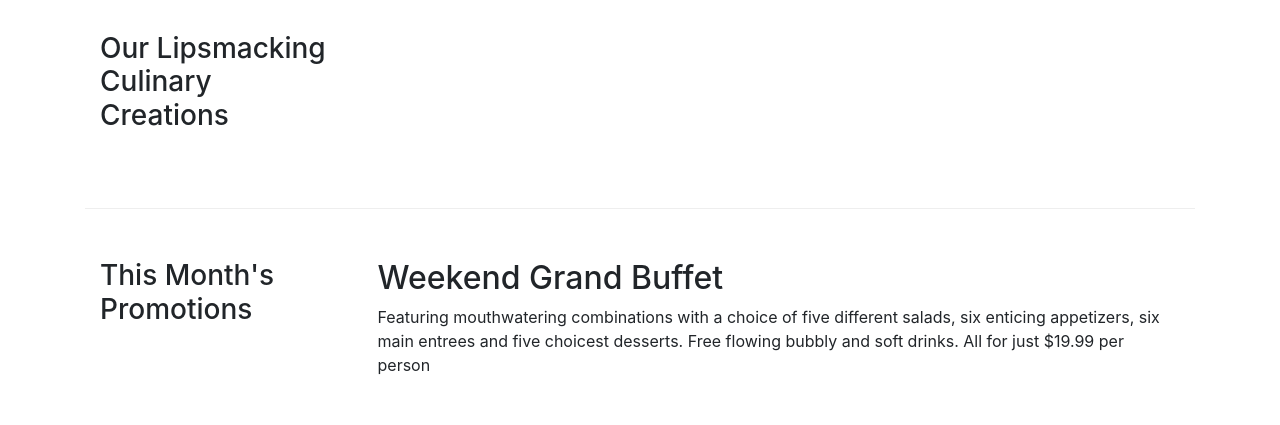
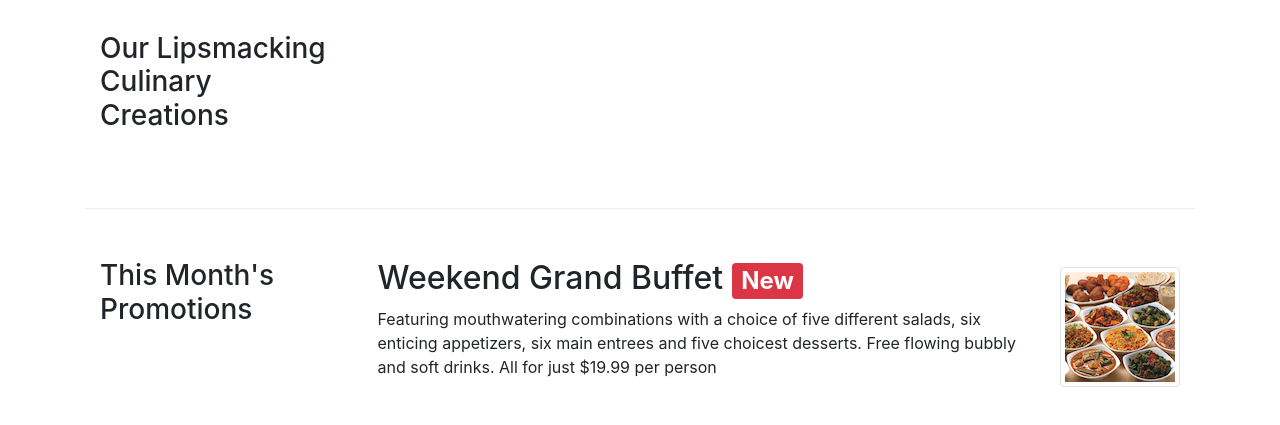
Before and after one commit to valentin-gavela/Bootstrap4, a website: page conFusion/index.html in a window 1280 px wide. Shown: the part 525-950 px from the top of the page. Drawn offline with nearby package versions, Linux system fonts and the light colour scheme.

Commit message:
week 2 task 2 add img and badge to weekend grand buffet

```diff
--- a/conFusion/index.html
+++ b/conFusion/index.html
@@ -97,11 +97,16 @@
                     <h3>This Month's Promotions</h3>
                 </div>
                 <div class="col col-sm col-md">
-                    <h2>Weekend Grand Buffet</h2>
-                    <p>
-                        Featuring mouthwatering combinations with a choice of five different salads, six enticing appetizers, six main
-                        entrees and five choicest desserts. Free flowing bubbly and soft drinks. All for just $19.99 per person
-                    </p>
+                    <div class="media">
+                        <div class="media-body">
+                            <h2>Weekend Grand Buffet <span class="badge badge-danger">New</span></h2>
+                            <p class="d-none d-sm-block">
+                                Featuring mouthwatering combinations with a choice of five different salads, six enticing appetizers, six
+                                main entrees and five choicest desserts. Free flowing bubbly and soft drinks. All for just $19.99 per person
+                            </p>
+                        </div>
+                        <img src="img/buffet.png" alt="uthapizza" class="d-flex ml-3 img-thumbnail align-self-center" />
+                    </div>
                 </div>
             </div>
 
```
